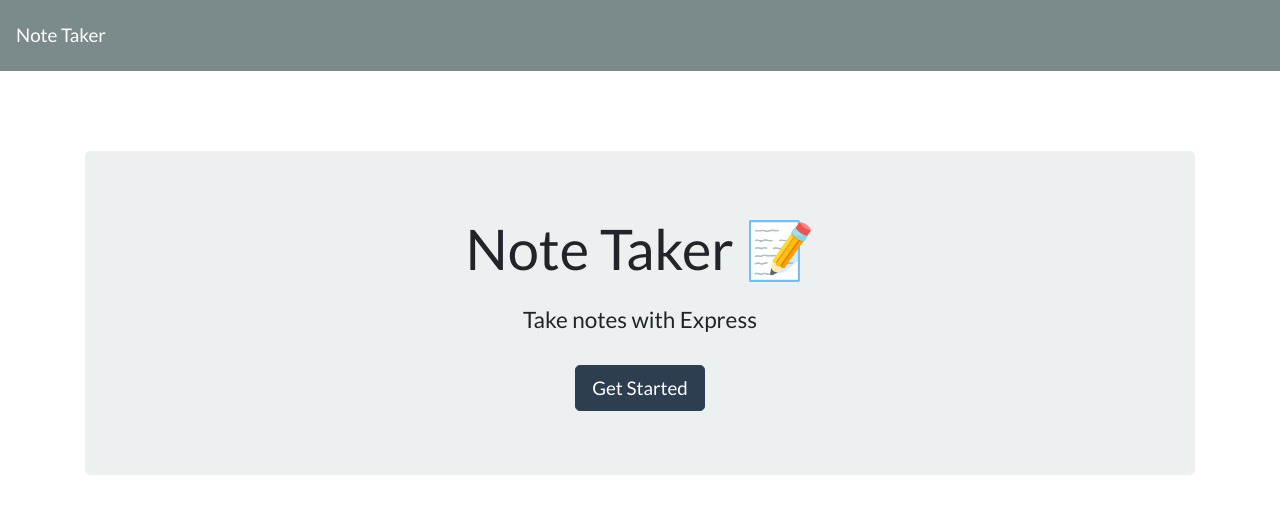
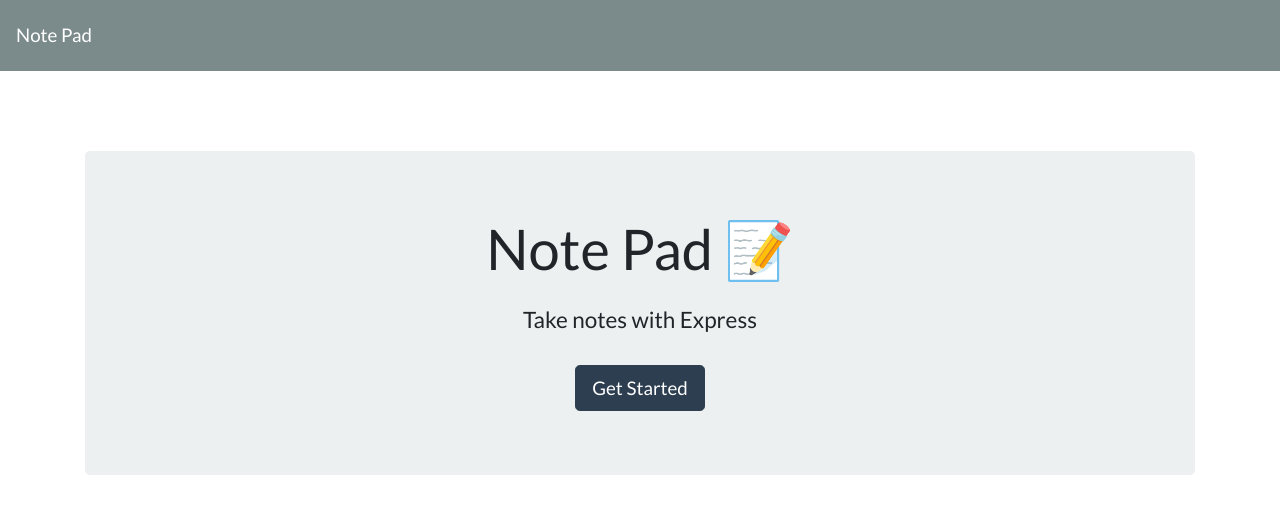
Before and after one commit to castedcrown84/note-pad, a website: page public/index.html in a window 1280 px wide. Drawn offline with nearby package versions, Linux system fonts and the light colour scheme; no server answers.

Commit message:
some more minor changes and updates

```diff
--- a/public/index.html
+++ b/public/index.html
@@ -11,12 +11,12 @@
 
 <body>
   <nav class="navbar navbar-dark bg-dark">
-    <a class="navbar-brand" href="/">Note Taker
+    <a class="navbar-brand" href="/">Note Pad
     </a>
   </nav>
   <div class="container">
     <div style="margin-top: 80px;" class="jumbotron text-center">
-      <h1 class="display-4">Note Taker <span role="img" aria-label="Memo">📝</span></h1>
+      <h1 class="display-4">Note Pad <span role="img" aria-label="Memo">📝</span></h1>
       <h4 class="mt-4">Take notes with Express</h4>
       <a class="btn btn-primary btn-lg mt-4" href="/notes" role="button">Get Started</a>
     </div>
```
Also changed, not shown: public/notes.html (+2 -2 lines).
